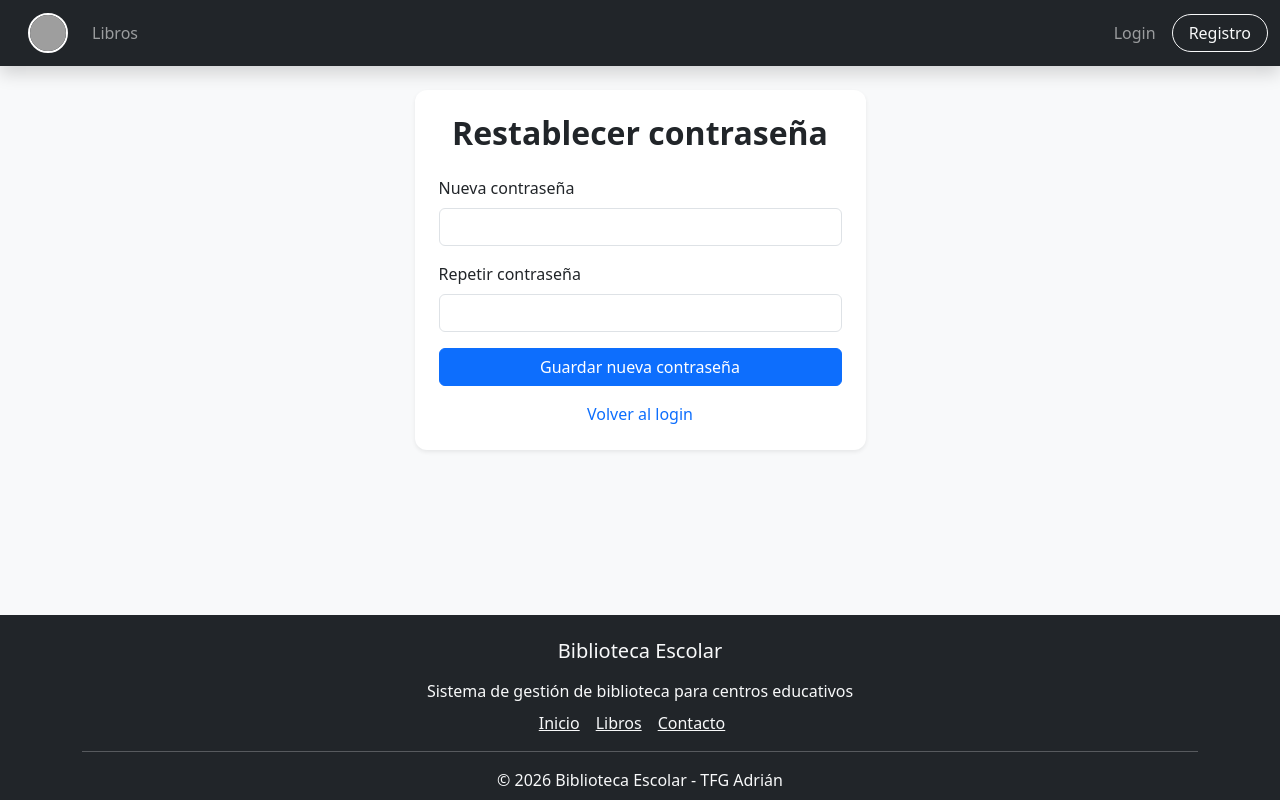
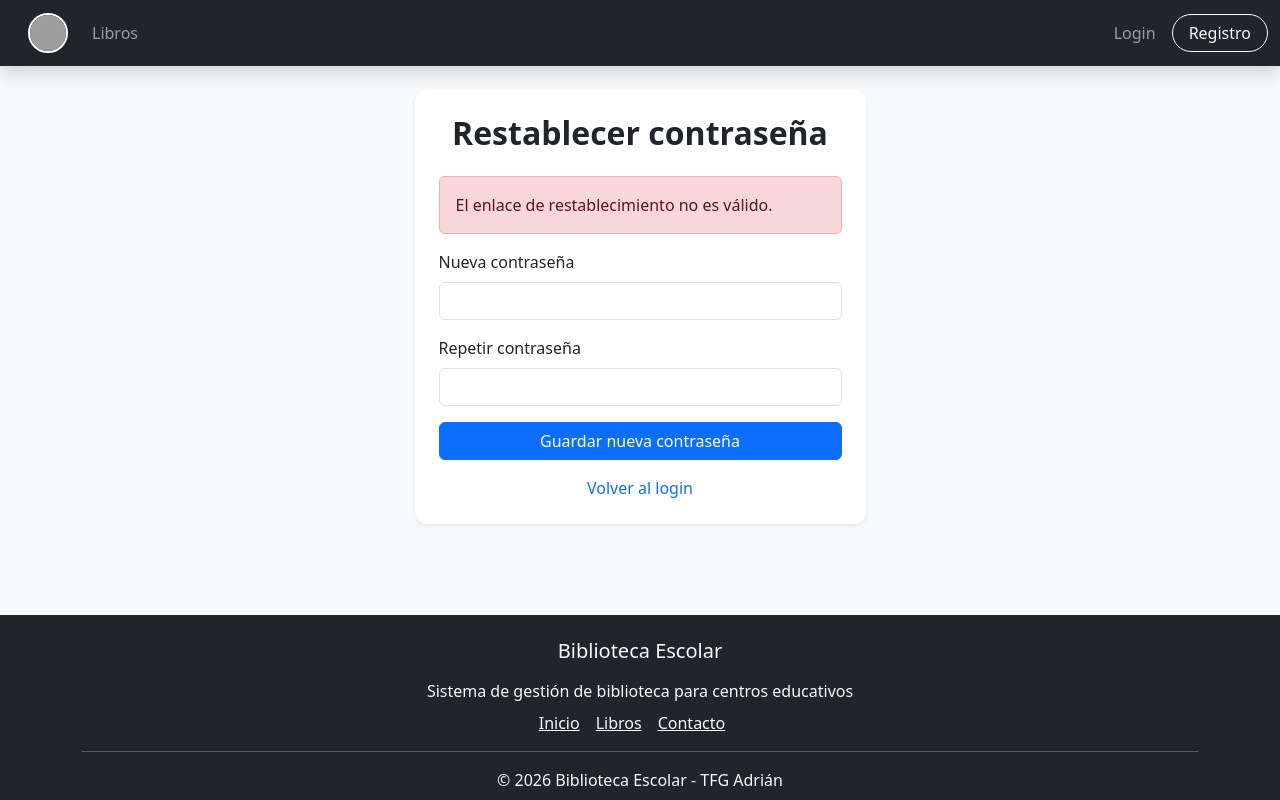
Before and after one commit to Adrian140604/TFG_FrontendLevantado, an Angular app: page /reset-password in a window 1280 px wide. Built offline with nearby package versions, Linux system fonts and the light colour scheme; grey boxes are pictures that could not be loaded.

Commit message:
añadido correccion de vercel

```diff
--- a/src/app/shared/reset-password/reset-password.ts
+++ b/src/app/shared/reset-password/reset-password.ts
@@ -29,6 +29,13 @@ export class ResetPassword {
   });
 
 
+   ngOnInit(): void {
+    this.token = this.route.snapshot.queryParamMap.get('token') ?? '';
+
+    if (!this.token) {
+      this.errorMessage = 'El enlace de restablecimiento no es válido.';
+    }
+  }
 
   submit(): void {
     this.errorMessage = '';
```
Also changed, not shown: vercel.json.
